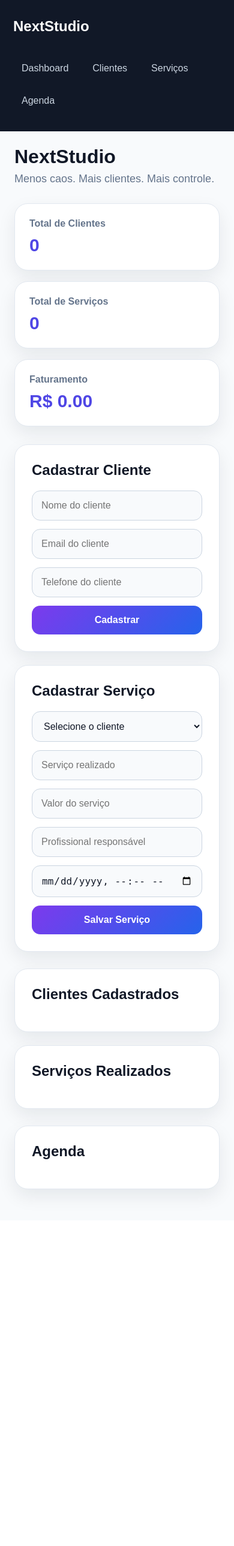
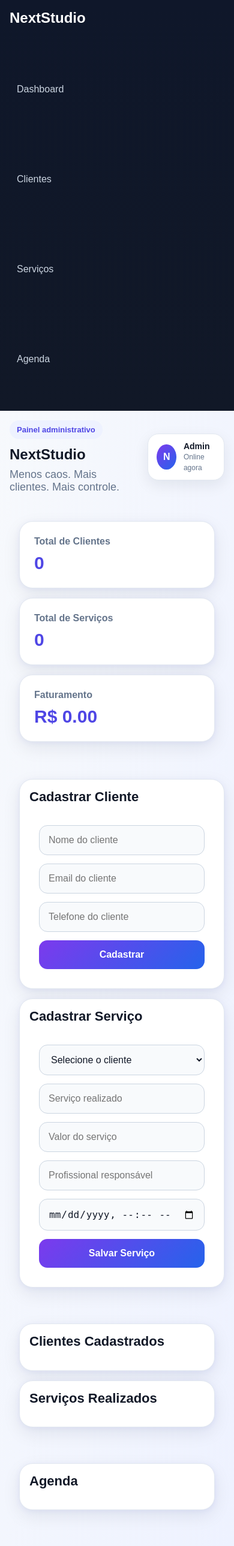
Before and after one commit to leoassisslv-bot/api-fastapi-clientes-pedidos, a FastAPI app: page / in a window 390 px wide. Shown: the whole page at 60% size. Before the commit the page ends 2003 px from the top, so only its background shows below. Run offline with FastAPI, Linux system fonts and the light colour scheme; data that the repository does not hold is empty.

Commit message:
Refina visual do painel SaaS

```diff
--- a/app/static/css/style.css
+++ b/app/static/css/style.css
@@ -9,7 +9,7 @@
 body {
     margin: 0;
     font-family: Arial, sans-serif;
-    background: #f8fafc;
+    background: linear-gradient(to bottom right, #f8fafc, #eef2ff);
     color: #1e293b;
 }
 
@@ -30,7 +30,7 @@ body {
 
 .sidebar {
     width: 240px;
-    background: #111827;
+    background: linear-gradient(180deg, #0f172a, #111827);
     color: white;
     padding: 30px 22px;
     position: fixed;
@@ -54,14 +54,16 @@ body {
     text-decoration: none;
     padding: 12px 14px;
     border-radius: 12px;
-    transition: 0.2s ease;
+    transition: 0.25s ease;
+    display: flex;
+    align-items: center;
 }
 
 .sidebar a:hover {
-    background: #1e293b;
+    background: rgba(255,255,255,0.08);
     color: white;
+    transform: translateX(4px);
 }
-
 
 /* =========================
    CONTEÚDO PRINCIPAL
@@ -74,7 +76,56 @@ body {
 }
 
 .topbar {
+    display: flex;
+    justify-content: space-between;
+    align-items: center;
+    gap: 24px;
     margin-bottom: 30px;
+}
+
+.badge {
+    display: inline-block;
+    background: #eef2ff;
+    color: #4f46e5;
+    padding: 8px 12px;
+    border-radius: 999px;
+    font-size: 13px;
+    font-weight: bold;
+    margin-bottom: 12px;
+}
+
+.admin-box {
+    background: white;
+    border: 1px solid #e2e8f0;
+    border-radius: 18px;
+    padding: 12px 14px;
+    display: flex;
+    align-items: center;
+    gap: 12px;
+    box-shadow: 0 8px 24px rgba(15, 23, 42, 0.08);
+}
+
+.admin-avatar {
+    width: 42px;
+    height: 42px;
+    border-radius: 50%;
+    background: linear-gradient(135deg, #7c3aed, #2563eb);
+    color: white;
+    display: flex;
+    align-items: center;
+    justify-content: center;
+    font-weight: bold;
+}
+
+.admin-box strong {
+    display: block;
+    color: #111827;
+    font-size: 14px;
+}
+
+.admin-box small {
+    color: #64748b;
+    font-size: 12px;
 }
 
 h1 {
@@ -106,7 +157,16 @@ p {
     background: white;
     border-radius: 22px;
     border: 1px solid #e2e8f0;
-    box-shadow: 0 12px 30px rgba(15, 23, 42, 0.08);
+    box-shadow:
+0 10px 30px rgba(15, 23, 42, 0.08),
+0 2px 8px rgba(99, 102, 241, 0.08);
+
+transition: 0.25s ease;
+}
+
+.dash-card:hover,
+.card:hover {
+    transform: translateY(-4px);
 }
 
 .dash-card {
@@ -258,42 +318,98 @@ li strong {
 /* Adapta o painel para celulares e tablets. */
 
 @media (max-width: 900px) {
+    .app-layout {
+        flex-direction: column;
+    }
+
     .sidebar {
         position: static;
         width: 100%;
         height: auto;
+        padding: 20px;
     }
 
     .sidebar nav {
+        display: flex;
         flex-direction: row;
         flex-wrap: wrap;
+        gap: 10px;
     }
 
-    .app-layout {
-        flex-direction: column;
+    .sidebar nav a {
+        flex: 1 1 140px;
+        text-align: center;
+        padding: 12px;
     }
 
     .content {
         margin-left: 0;
         width: 100%;
-        padding: 24px;
+        padding: 20px;
     }
 
     h1 {
-        font-size: 32px;
+        font-size: 28px;
+        line-height: 1.2;
+    }
+
+    h2 {
+        font-size: 22px;
     }
 
     .dashboard,
     .grid {
         grid-template-columns: 1fr;
+        gap: 16px;
+    }
+
+    form {
+        width: 100%;
+    }
+
+    input,
+    select,
+    textarea,
+    button {
+        width: 100%;
+        font-size: 16px;
     }
 
     li {
         flex-direction: column;
         align-items: flex-start;
+        gap: 12px;
     }
 
     .btn-excluir {
         width: 100%;
     }
 }
+
+@media (max-width: 480px) {
+    .sidebar {
+        padding: 16px;
+    }
+
+    .sidebar nav {
+        flex-direction: column;
+    }
+
+    .sidebar nav a {
+        width: 100%;
+    }
+
+    .content {
+        padding: 16px;
+    }
+
+    h1 {
+        font-size: 24px;
+    }
+
+    .card,
+    section,
+    form {
+        padding: 16px;
+    }
+}
--- a/app/templates/index.html
+++ b/app/templates/index.html
@@ -34,11 +34,21 @@
 
             <!-- Cabeçalho do sistema -->
             <header class="topbar">
-                <div>
-                    <h1>NextStudio</h1>
-                    <p>Menos caos. Mais clientes. Mais controle.</p>
-                </div>
-            </header>
+    <div>
+        <span class="badge">Painel administrativo</span>
+        <h1>NextStudio</h1>
+        <p>Menos caos. Mais clientes. Mais controle.</p>
+    </div>
+
+    <div class="admin-box">
+        <div class="admin-avatar">N</div>
+        <div>
+            <strong>Admin</strong>
+            <small>Online agora</small>
+        </div>
+    </div>
+</header>
+
 
             <!-- Indicadores principais do dashboard -->
             <section class="dashboard" id="dashboard">
```
Also changed, not shown: app/db.py (+8 -40 lines).
